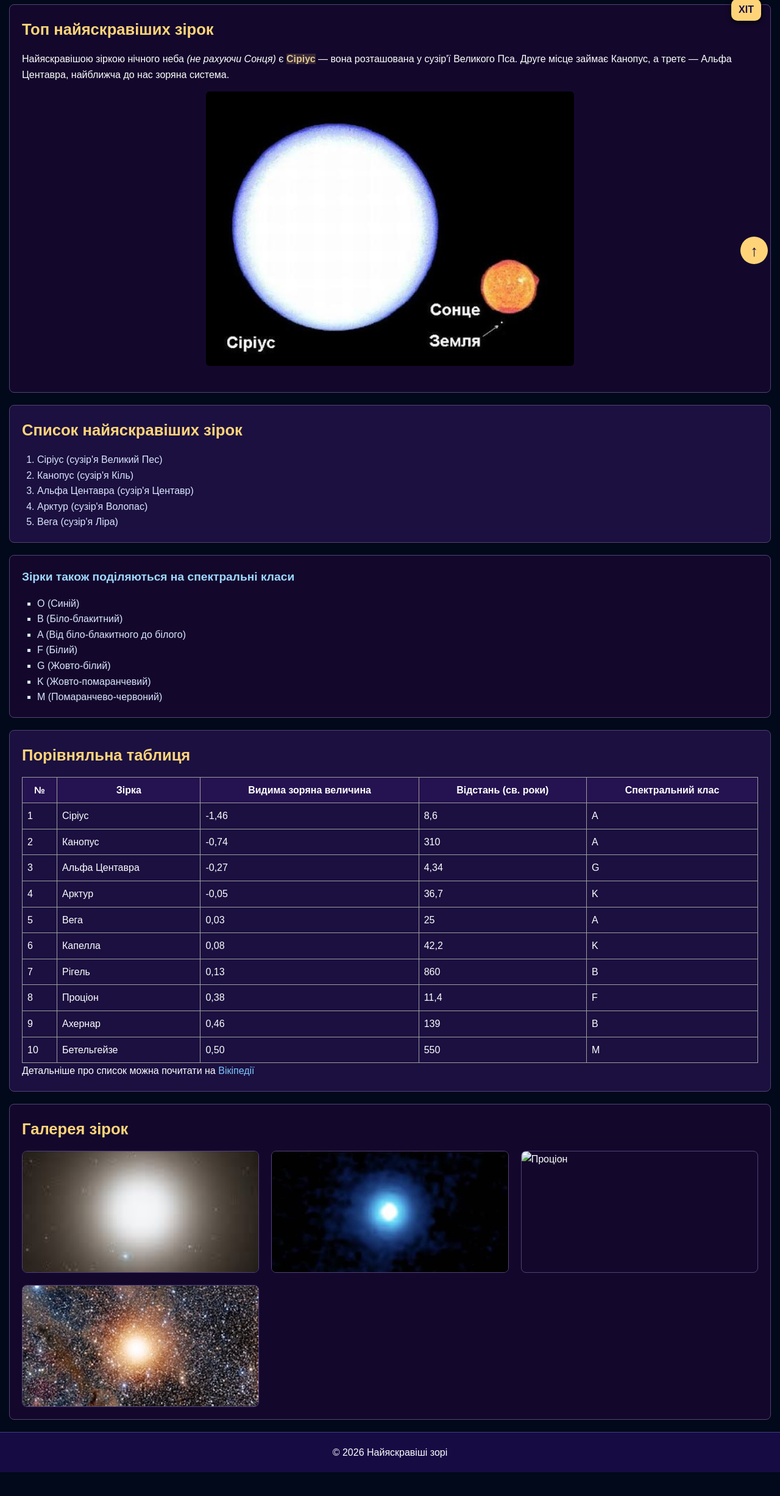
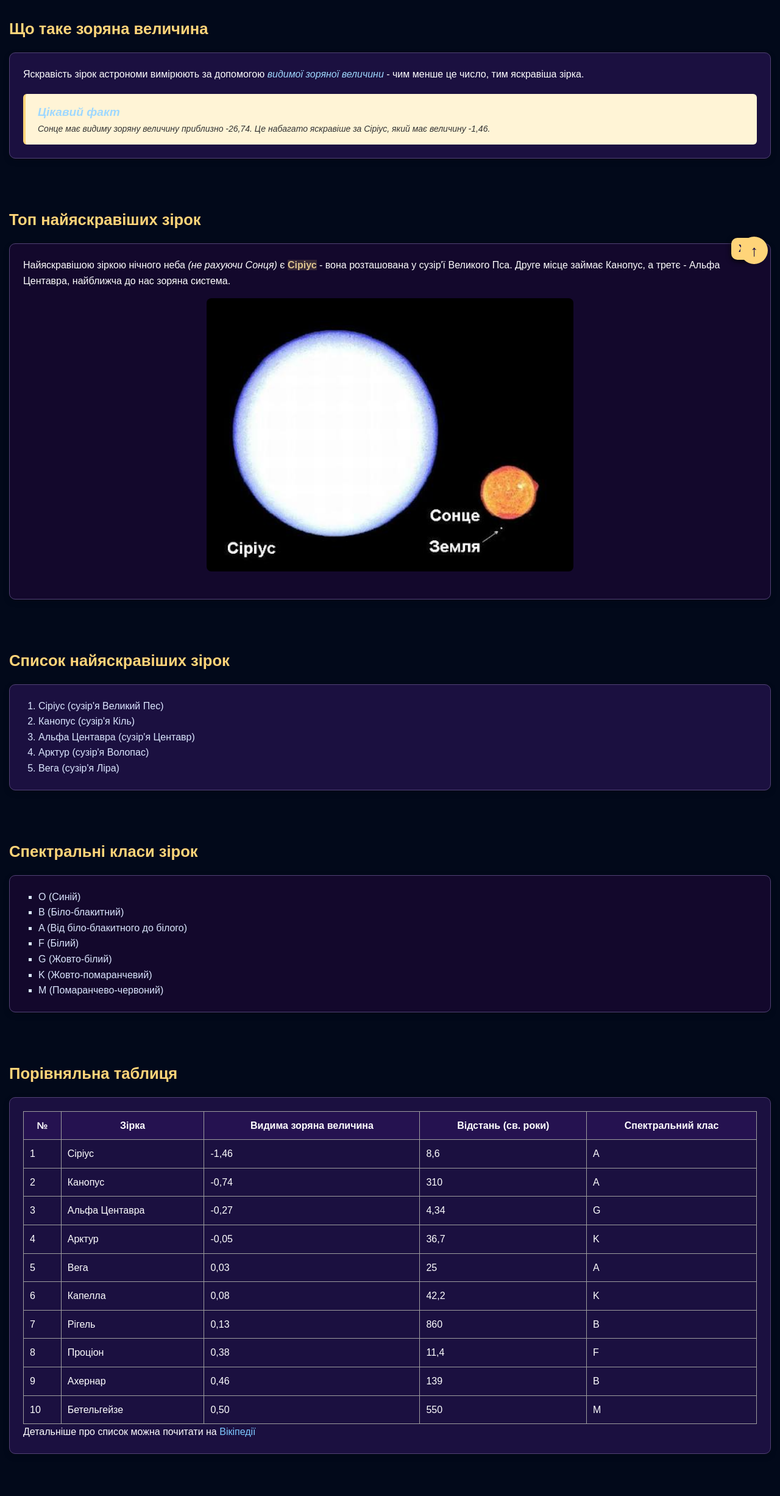
Before and after one commit to hiriokk/stars-page, a plain HTML site: page index.html in a window 1280 px wide. Shown: the part 347-2800 px from the top of the page at 61% size. Before the commit the page ends 2761 px from the top, so only its background shows below. Drawn offline with Linux system fonts and the light colour scheme.

Commit message:
Enhance index.html and style.css for improved content structure, styling, and accessibility; add favicon.ico

```diff
--- a/index.html
+++ b/index.html
@@ -4,15 +4,25 @@
 <head>
     <meta charset="UTF-8">
     <meta name="viewport" content="width=device-width, initial-scale=1.0">
-    <title>Найяскравіші зірки</title>
-    <link rel="stylesheet" href="style.css" />
+    <title>Найяскравіші зорі - Путівник нічним небом</title>
+
+    <meta name="description"
+        content="Дізнайтеся про найяскравіші зорі нічного неба, їхню видиму зоряну величину, відстань від Землі та спектральні класи.">
+
+    <meta name="keywords"
+        content="найяскравіші зорі, Сіріус, Канопус, зоряна величина, спектральні класи, астрономія, нічне небо">
+
+    <meta name="author" content="Канюга Денис">
+
+    <link rel="icon" href="favicon.ico" type="image/x-icon">
+    <link rel="stylesheet" href="style.css">
 </head>
 
-<body>
+<body id="top">
     <header class="site-header">
         <div class="container">
             <a href="#" class="logo">Найяскравіші зірки</a>
-            <nav>
+            <nav aria-label="Головне меню сайту">
                 <ul class="nav-menu">
                     <li><a href="#about">Про тему</a></li>
                     <li><a href="#stars">Найяскравіші зорі</a></li>
@@ -23,8 +33,12 @@
         </div>
     </header>
 
+    <main id="main-content">
         <div class="container">
-        <section class="card" id="about">
+
+            <section id="about">
+                <h2 class="section-title">Про найяскравіші зорі</h2>
+                <article class="card">
                     <p class="intro">
                         Дивлячись на нічне небо, ми бачимо тисячі
                         світлих крапок, але не багато з них сяють
@@ -33,37 +47,50 @@
                         побачити <strong class="highlight">найяскравіші зорі</strong>,
                         які видно із Землі.
                     </p>
+                </article>
             </section>
 
-        <section class="card" id="features">
-            <h3 class="section-title">Що таке зоряна величина</h3>
+            <section id="features">
+                <h2 class="section-title">Що таке зоряна величина</h2>
+                <article class="card">
                     <p>
                         Яскравість зірок астрономи вимірюють за допомогою
-                <em class="highlight">видимої зоряної величини</em> —
+                        <em class="highlight">видимої зоряної величини</em> -
                         чим менше це число, тим яскравіша зірка.
                     </p>
+
+                    <aside class="aside-info">
+                        <h3>Цікавий факт</h3>
+                        <p>
+                            Сонце має видиму зоряну величину приблизно -26,74.
+                            Це набагато яскравіше за Сіріус, який має величину -1,46.
+                        </p>
+                    </aside>
+                </article>
             </section>
 
-        <section class="card featured" id="stars">
+            <section id="stars">
+                <h2 class="section-title">Топ найяскравіших зірок</h2>
+                <article class="card featured">
                     <span class="badge">ХІТ</span>
-
-            <h2 class="section-title">Топ найяскравіших зірок</h2>
                     <p>
                         Найяскравішою зіркою нічного неба
                         <em>(не рахуючи Сонця)</em> є
-                <strong class="highlight">Сіріус</strong> —
+                        <strong class="highlight">Сіріус</strong> -
                         вона розташована у сузір'ї Великого Пса.
-                Друге місце займає Канопус, а третє —
+                        Друге місце займає Канопус, а третє -
                         Альфа Центавра, найближча до нас зоряна система.
                     </p>
 
                     <div class="main-img">
                         <img src="Sirius.jpeg" alt="Сіріус у порівнянні з Сонцем">
                     </div>
+                </article>
             </section>
 
-        <section class="card">
+            <section id="star-list">
                 <h2 class="section-title">Список найяскравіших зірок</h2>
+                <article class="card">
                     <ol>
                         <li>Сіріус (сузір'я Великий Пес)</li>
                         <li>Канопус (сузір'я Кіль)</li>
@@ -71,10 +98,12 @@
                         <li>Арктур (сузір'я Волопас)</li>
                         <li>Вега (сузір'я Ліра)</li>
                     </ol>
+                </article>
             </section>
 
-        <section class="card">
-            <h3 class="section-title">Зірки також поділяються на спектральні класи</h3>
+            <section id="spectral-classes">
+                <h2 class="section-title">Спектральні класи зірок</h2>
+                <article class="card">
                     <ul>
                         <li>O (Синій)</li>
                         <li>B (Біло-блакитний)</li>
@@ -84,10 +113,12 @@
                         <li>K (Жовто-помаранчевий)</li>
                         <li>M (Помаранчево-червоний)</li>
                     </ul>
+                </article>
             </section>
 
-        <section class="card" id="table">
+            <section id="table">
                 <h2 class="section-title">Порівняльна таблиця</h2>
+                <article class="card">
                     <table>
                         <tr>
                             <th>№</th>
@@ -174,25 +205,36 @@
                             Вікіпедії
                         </a>
                     </p>
+                </article>
             </section>
 
-        <section class="card" id="gallery">
+            <section id="gallery">
                 <h2 class="section-title">Галерея зірок</h2>
+                <article class="card">
+                    <div class="grid-gallery">
+                        <img src="Arcturus.jpeg" alt="Зоря Арктур">
+                        <img src="Vega.jpeg" alt="Зоря Вега">
+                        <img src="Procyon.jpeg" alt="Зоря Проціон">
+                        <img src="Betelgeuse.jpg" alt="Зоря Бетельгейзе">
+                    </div>
+                </article>
+            </section>
 
-            <div class="grid-gallery">
-                <img src="Arcturus.jpeg" alt="Арктур">
-                <img src="Vega.jpeg" alt="Вега">
-                <img src="Procion.jpeg" alt="Проціон">
-                <img src="Betelgeuse.jpg" alt="Бетельгейзе">
         </div>
-        </section>
-    </div>
+    </main>
 
     <footer class="footer">
         <p>© 2026 Найяскравіші зорі</p>
+        <p>Навчальна дисципліна: Основи Web-розробки</p>
+        <p>Контакт:
+            <a href="mailto:denys.s.kaniuha@ukd.edu.ua">
+                denys.s.kaniuha@ukd.edu.ua
+            </a>
+        </p>
     </footer>
 
-    <a href="#" class="back-to-top">↑</a>
+    <a href="#top" class="back-to-top" aria-label="Повернутися на початок сторінки">↑</a>
+
 </body>
 
 </html>
--- a/style.css
+++ b/style.css
@@ -25,6 +25,7 @@ body {
     min-height: 80px;
     background-color: #170b44;
     border-bottom: 1px solid #403f81;
+    box-shadow: 0 2px 10px rgba(0, 0, 0, 0.2);
     z-index: 1000;
 }
 
@@ -50,8 +51,9 @@ body {
 .nav-menu {
     display: flex;
     align-items: center;
-    gap: 30px;
+    gap: 25px;
     list-style: none;
+    padding-left: 0;
 }
 
 .nav-menu a {
@@ -89,7 +91,7 @@ h3 {
 }
 
 .section-title {
-    margin-bottom: 15px;
+    margin-bottom: 18px;
 }
 
 .intro {
@@ -128,10 +130,6 @@ ul {
     padding-left: 25px;
 }
 
-.nav-menu {
-    padding-left: 0;
-}
-
 .container {
     max-width: 1500px;
     margin: 0 auto;
@@ -141,10 +139,11 @@ ul {
 .card {
     position: relative;
     background-color: #13082c;
-    padding: 20px;
+    padding: 22px;
     border: 1px solid #524275;
-    border-radius: 8px;
+    border-radius: 10px;
     margin-bottom: 20px;
+    box-shadow: 0 4px 12px rgba(0, 0, 0, 0.12);
 }
 
 section {
@@ -153,6 +152,10 @@ section {
 }
 
 section:nth-of-type(even) {
+    background-color: transparent;
+}
+
+section:nth-of-type(even) .card {
     background-color: #1b1040;
 }
 
@@ -162,13 +165,13 @@ table {
 }
 
 th {
-    padding: 8px;
+    padding: 10px;
     border: 1px solid #9e9e9e;
     background-color: #251250;
 }
 
 td {
-    padding: 8px;
+    padding: 10px;
     border: 1px solid #9e9e9e;
 }
 
@@ -180,7 +183,7 @@ td {
 .main-img img {
     width: 100%;
     height: auto;
-    border-radius: 6px;
+    border-radius: 8px;
 }
 
 .grid-gallery {
@@ -194,13 +197,8 @@ td {
     width: 100%;
     height: 200px;
     object-fit: cover;
-    border-radius: 8px;
+    border-radius: 10px;
     border: 1px solid #524275;
-    transition: transform 0.3s;
-}
-
-.grid-gallery img:hover {
-    transform: scale(1.03);
 }
 
 .featured {
@@ -223,7 +221,7 @@ td {
     background-color: #170b44;
     border-top: 1px solid #403f81;
     text-align: center;
-    padding: 20px;
+    padding: 22px;
 }
 
 .back-to-top {
@@ -247,3 +245,24 @@ td {
     background-color: #9fd8ff;
     text-decoration: none;
 }
+
+header,
+nav,
+main,
+section,
+article,
+aside,
+footer {
+    display: block;
+}
+
+.aside-info {
+    background-color: #fff4d6;
+    border-left: 4px solid #ffd479;
+    padding: 15px 20px;
+    margin-top: 20px;
+    font-size: 14px;
+    font-style: italic;
+    border-radius: 6px;
+    color: #333;
+}
```
Also changed, not shown: favicon.ico (added). Lines whose indentation alone changed are shown as unchanged.
